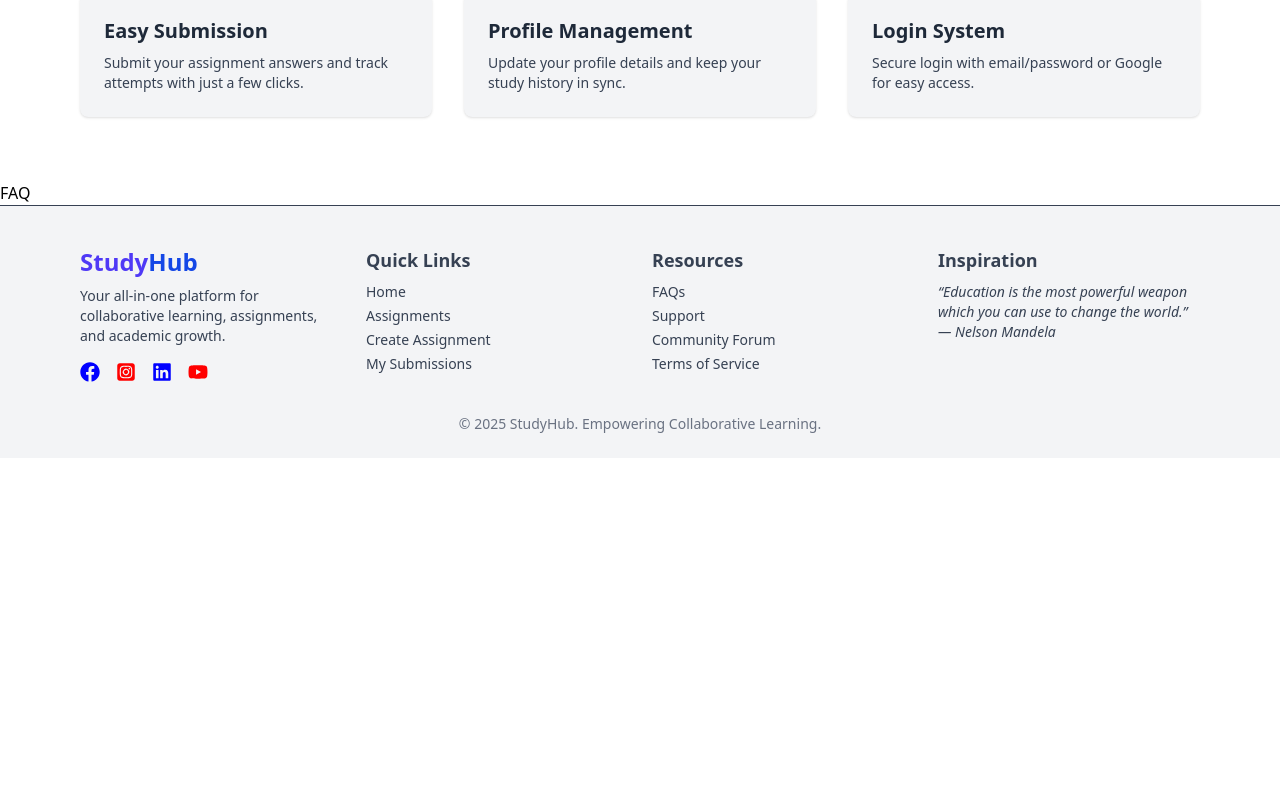
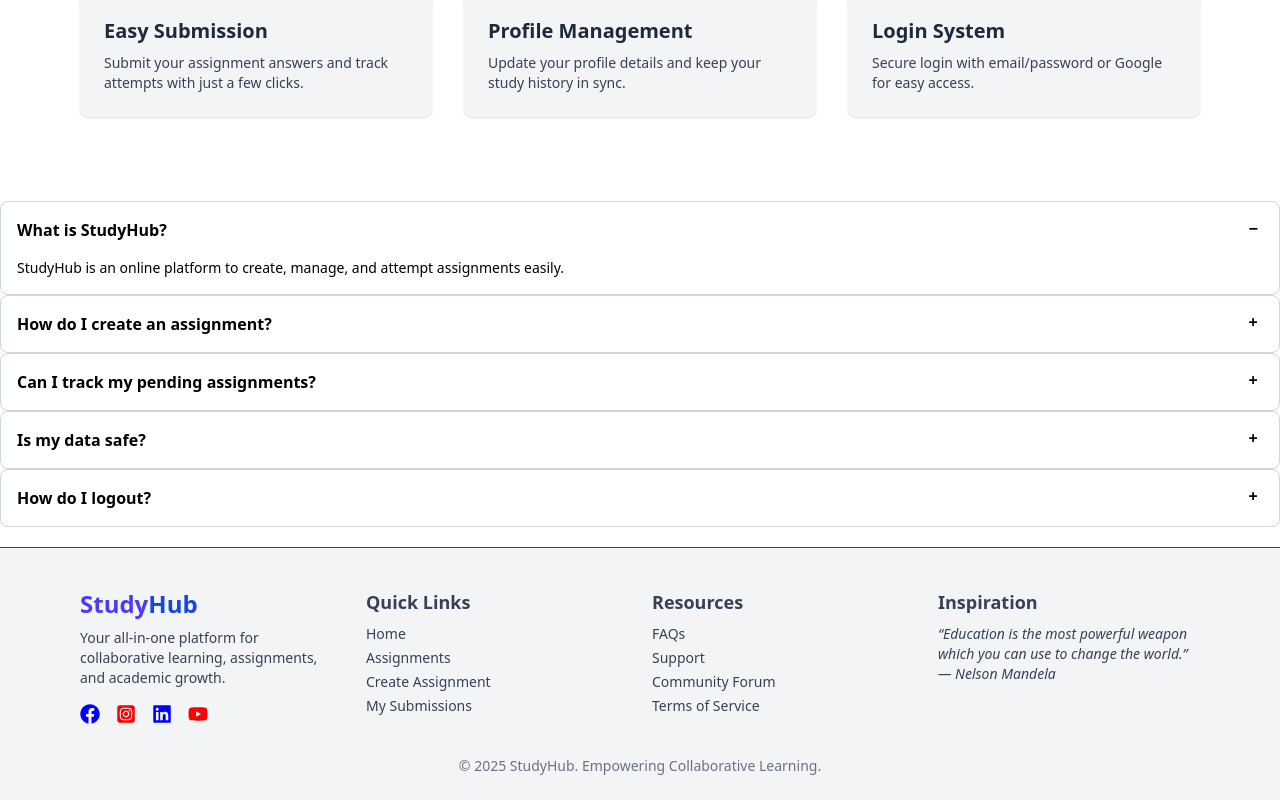
Before and after one commit to Topan-Roy/online-group-study-client11, a React (Vite) app: page / in a window 1280 px wide. Shown: the part 883-1683 px from the top of the page. Before the commit the page ends 1341 px from the top, so only its background shows below. Built offline with nearby package versions, Linux system fonts and the light colour scheme; no server answers.

Commit message:
added FAQ section

```diff
--- a/src/Pages/FAQ/FAQ.jsx
+++ b/src/Pages/FAQ/FAQ.jsx
@@ -3,7 +3,55 @@ import React from 'react';
 const FAQ = () => {
   return (
     <div>
-      FAQ
+      <div className="collapse collapse-plus bg-white dark:bg-gray-800 border border-gray-300 dark:border-gray-600 text-black dark:text-white mt-5">
+        <input type="radio" name="my-accordion-3" defaultChecked />
+        <div className="collapse-title font-semibold">
+         What is StudyHub?
+        </div>
+        <div className="collapse-content text-sm">
+         StudyHub is an online platform to create, manage, and attempt assignments easily.
+        </div>
+      </div>
+
+      <div className="collapse collapse-plus bg-white dark:bg-gray-800 border border-gray-300 dark:border-gray-600 text-black dark:text-white">
+        <input type="radio" name="my-accordion-3" />
+        <div className="collapse-title font-semibold">
+         How do I create an assignment?
+        </div>
+        <div className="collapse-content text-sm">
+         After logging in, go to the 'Create Assignment' page and fill out the necessary details to create your assignment.
+        </div>
+      </div>
+
+      <div className="collapse collapse-plus bg-white dark:bg-gray-800 border border-gray-300 dark:border-gray-600 text-black dark:text-white">
+        <input type="radio" name="my-accordion-3" />
+        <div className="collapse-title font-semibold">
+         Can I track my pending assignments?
+        </div>
+        <div className="collapse-content text-sm">
+         Yes! You can see your pending assignments under the 'Pending Assignments' section when logged in.
+        </div>
+      </div>
+      <div className="collapse collapse-plus bg-white dark:bg-gray-800 border border-gray-300 dark:border-gray-600 text-black dark:text-white">
+        <input type="radio" name="my-accordion-3" />
+        <div className="collapse-title font-semibold">
+         Is my data safe?
+        </div>
+        <div className="collapse-content text-sm">
+         Absolutely, we use secure authentication and keep all your data private.
+        </div>
+      </div>
+      <div className="collapse collapse-plus bg-white dark:bg-gray-800 border border-gray-300 dark:border-gray-600 text-black dark:text-white">
+        <input type="radio" name="my-accordion-3" />
+        <div className="collapse-title font-semibold">
+         How do I logout?
+        </div>
+        <div className="collapse-content text-sm">
+         Click on your profile picture on the navbar and select the Logout button, or use the mobile menu logout option.
+        </div>
+      </div>
+
+
     </div>
   );
 };
--- a/src/Shared/Footer.jsx
+++ b/src/Shared/Footer.jsx
@@ -5,7 +5,7 @@ import { FaSquareInstagram } from 'react-icons/fa6';
 
 const Footer = () => {
   return (
-    <footer className="bg-gray-100 dark:bg-gray-900 text-gray-700 dark:text-gray-300 border-t dark:border-gray-700 pt-10 pb-6 px-4 md:px-20">
+    <footer className="bg-gray-100 dark:bg-gray-900 text-gray-700 dark:text-gray-300 border-t dark:border-gray-700 pt-10 pb-6 px-4 md:px-20 mt-5">
       <div className="max-w-7xl mx-auto grid grid-cols-1 sm:grid-cols-2 md:grid-cols-4 gap-6">
 
         {/* Branding */}
```
